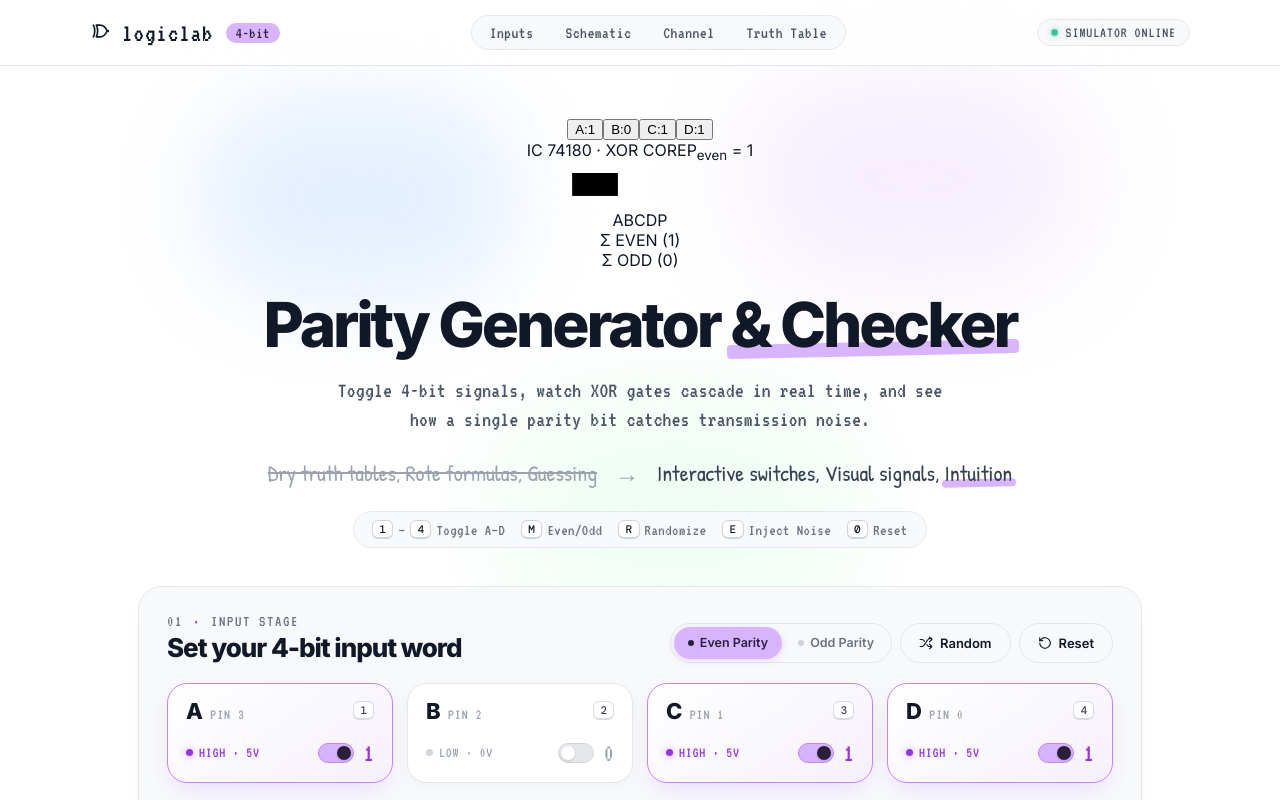
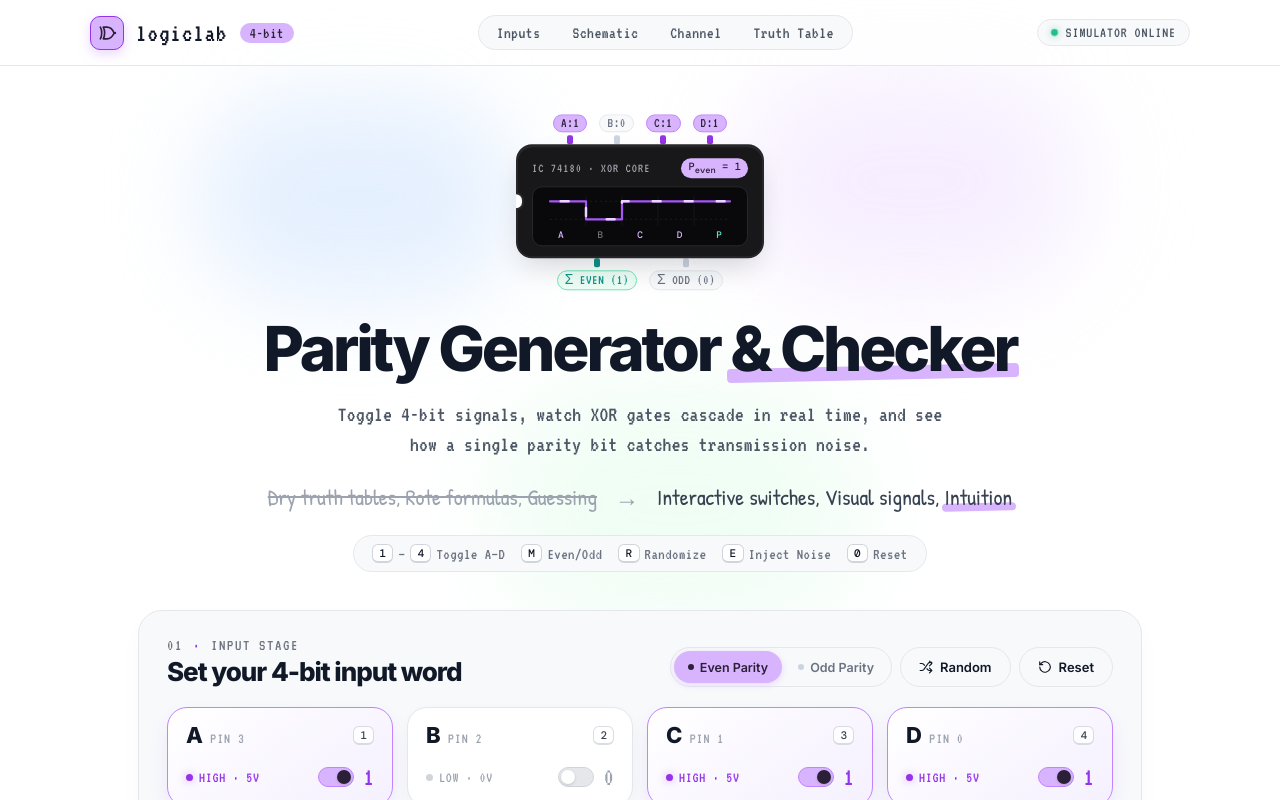
Before and after one commit to anton-kaitharan/parity-generator-simulator, a React (Vite) app: page / in a window 1280 px wide. Shown: the top 800 px of the page. Built offline with nearby package versions, Linux system fonts and the light colour scheme.

Commit message:
Polish parity simulator layout

```diff
--- a/src/styles.css
+++ b/src/styles.css
@@ -196,41 +196,228 @@ body {
   animation: pulse 2.2s ease-in-out infinite;
 }
 
-/* 3D Rotating Pixel Cube */
-.logic-cube-wrap {
-  width: var(--cube-size, 56px);
-  height: var(--cube-size, 56px);
-  perspective: 220px;
-  display: inline-block;
-  flex-shrink: 0;
-}
-
-.logic-cube {
+/* XOR Gate Brand Badge */
+.xor-brand-badge {
+  width: 34px;
+  height: 34px;
+  border-radius: 10px;
+  background: var(--primary-soft);
+  border: 1.5px solid #c4b5fd;
+  color: var(--primary-strong);
+  display: inline-grid;
+  place-items: center;
+  transition: transform 0.22s var(--ease-spring), background 0.22s, border-color 0.22s;
+}
+
+.xor-brand-badge.badge-active {
+  background: var(--primary);
+  border-color: var(--primary-strong);
+  color: var(--primary-ink);
+  box-shadow: 0 4px 12px rgba(216, 180, 254, 0.55);
+}
+
+.brand:hover .xor-brand-badge {
+  transform: rotate(-6deg) scale(1.06);
+}
+
+/* Interactive IC 74180 Parity Microchip & Live Waveform Hero Widget */
+.ic-hero-wrap {
+  display: inline-flex;
+  flex-direction: column;
+  align-items: center;
+  user-select: none;
+  animation: floatChip 4.5s ease-in-out infinite;
+}
+
+.ic-pins-row {
+  display: flex;
+  justify-content: center;
+  gap: 12px;
+}
+
+.ic-pin {
+  background: transparent;
+  border: 0;
+  padding: 0;
+  display: flex;
+  flex-direction: column;
+  align-items: center;
+  gap: 3px;
+  cursor: pointer;
+  font-family: var(--w95);
+  font-size: 14px;
+  color: var(--muted);
+  transition: transform 0.18s var(--ease-spring), color 0.18s;
+}
+
+.ic-pin:hover {
+  transform: translateY(-2px);
+  color: var(--primary-strong);
+}
+
+.ic-pin.out-pin {
+  cursor: default;
+}
+
+.pin-name {
+  padding: 1px 7px;
+  border-radius: 999px;
+  background: var(--base-200);
+  border: 1px solid var(--border);
+  letter-spacing: 0.04em;
+  transition: all 0.2s;
+}
+
+.ic-pin.pin-high .pin-name {
+  background: var(--primary);
+  border-color: #c084fc;
+  color: var(--primary-ink);
+}
+
+.ic-pin.pin-selected .pin-name {
+  background: #ecfdf5;
+  border-color: #6ee7b7;
+  color: var(--accent-strong);
+}
+
+.pin-leg {
+  width: 6px;
+  height: 9px;
+  background: #cbd5e1;
+  border-radius: 2px;
+  transition: background 0.2s;
+}
+
+.ic-pin.pin-high .pin-leg {
+  background: var(--primary-strong);
+}
+
+.ic-pin.pin-selected .pin-leg {
+  background: var(--accent-strong);
+}
+
+.ic-body {
   position: relative;
+  width: 248px;
+  padding: 12px 14px 10px;
+  background: #18181b;
+  color: #f9fafb;
+  border-radius: 16px;
+  border: 2px solid #27272a;
+  box-shadow:
+    0 14px 30px -8px rgba(17, 24, 39, 0.2),
+    inset 0 1px 0 rgba(255, 255, 255, 0.12);
+}
+
+.ic-notch {
+  position: absolute;
+  left: -2px;
+  top: 50%;
+  transform: translateY(-50%);
+  width: 8px;
+  height: 18px;
+  background: var(--bg);
+  border-radius: 0 99px 99px 0;
+  border: 2px solid #27272a;
+  border-left: 0;
+}
+
+.ic-header {
+  display: flex;
+  justify-content: space-between;
+  align-items: center;
+  margin-bottom: 8px;
+}
+
+.ic-model {
+  font: 400 13px var(--w95);
+  letter-spacing: 0.08em;
+  color: #a1a1aa;
+}
+
+.ic-parity-tag {
+  font: 600 10.5px var(--mono);
+  padding: 2px 7px;
+  border-radius: 999px;
+  background: #27272a;
+  color: #d4d4d8;
+  transition: all 0.2s;
+}
+
+.ic-parity-tag.tag-high {
+  background: var(--primary);
+  color: var(--primary-ink);
+}
+
+.ic-scope {
+  background: #09090b;
+  border: 1px solid #27272a;
+  border-radius: 10px;
+  padding: 6px 8px 4px;
+}
+
+.scope-svg {
   width: 100%;
-  height: 100%;
-  transform-style: preserve-3d;
-  animation: logicCubeSpin 18s steps(96, end) infinite;
-  --half: calc(var(--cube-size, 56px) / 2);
-  --gap: max(2px, calc(var(--cube-size, 56px) / 24));
-}
-
-.logic-cube-face {
-  position: absolute;
-  inset: 0;
+  height: 34px;
+  display: block;
+}
+
+.scope-grid-line {
+  stroke: rgba(255, 255, 255, 0.07);
+  stroke-width: 1;
+  stroke-dasharray: 2 3;
+}
+
+.scope-bit-divider {
+  stroke: rgba(255, 255, 255, 0.06);
+  stroke-width: 1;
+}
+
+.scope-trace {
+  fill: none;
+  stroke: #a855f7;
+  stroke-width: 2.2;
+  stroke-linecap: round;
+  stroke-linejoin: round;
+  transition: all 0.25s ease;
+}
+
+.scope-trace-pulse {
+  fill: none;
+  stroke: #e9d5ff;
+  stroke-width: 2.4;
+  stroke-linecap: round;
+  stroke-linejoin: round;
+  stroke-dasharray: 8 24;
+  animation: signalFlow 1.2s linear infinite;
+}
+
+.scope-labels {
   display: grid;
-  grid-template-columns: repeat(3, 1fr);
-  grid-template-rows: repeat(3, 1fr);
-  gap: var(--gap);
-  padding: var(--gap);
-  background: #111827;
-  backface-visibility: hidden;
-  border-radius: 3px;
-}
-
-.logic-cube-cell {
-  box-shadow: inset -2px -2px 0 rgba(0, 0, 0, 0.2);
-  transition: background-color 0.25s ease;
+  grid-template-columns: repeat(5, 1fr);
+  text-align: center;
+  font: 500 9.5px var(--mono);
+  color: #71717a;
+  margin-top: 2px;
+}
+
+.scope-labels .bit-hi {
+  color: #d8b4fe;
+  font-weight: 700;
+}
+
+.scope-labels .scope-p {
+  color: #5eead4;
+  font-weight: 700;
+}
+
+@keyframes floatChip {
+  0%, 100% {
+    transform: translateY(0px);
+  }
+  50% {
+    transform: translateY(-4px);
+  }
 }
 
 .content {
```
